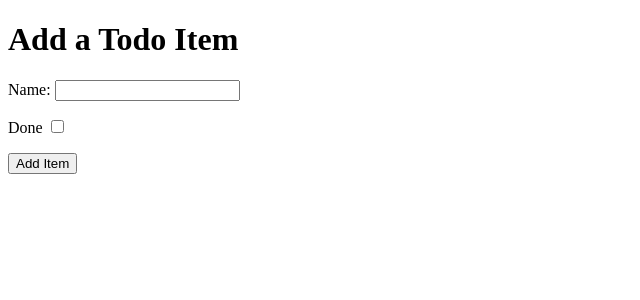
After one commit to Kat632/full-stack-frameworks-Django, a Django app: page /add in a window 1280 px wide. The commit adds this page. Shown: the top 300 px of the page, without its empty margins (0-640 px from the left). Run offline with Django 3.2, Linux system fonts and the light colour scheme.

Commit message:
create add_item form

```diff
--- a/django_todo/urls.py
+++ b/django_todo/urls.py
@@ -15,9 +15,10 @@ Including another URLconf
 """
 from django.contrib import admin
 from django.urls import path
-from todo.views import get_todo_list
+from todo.views import get_todo_list, add_item
 
 urlpatterns = [
     path('admin/', admin.site.urls),
-    path('', get_todo_list, name='get_todo_list')
+    path('', get_todo_list, name='get_todo_list'),
+    path('add', add_item, name='add')
 ]
--- /dev/null
+++ b/todo/templates/todo/add_item.html
@@ -0,0 +1,34 @@
+<!DOCTYPE html>
+<html lang="en">
+<head>
+    <meta charset="UTF-8">
+    <meta http-equiv="X-UA-Compatible" content="IE=edge">
+    <meta name="viewport" content="width=device-width, initial-scale=1.0">
+    <title>Document</title>
+</head>
+<body>
+    <h1>Add a Todo Item</h1>
+
+    <form method="POST" action="add">
+        <div>
+            <p>
+                <label for="id_name">Name: </label>
+                <input type="text" id="id_name" name="item_name" />
+            </p>
+        </div>
+        <div>
+            <p>
+                <label for="id_done">Done </label>
+                <input type="checkbox" id="id_done" name="done" />
+
+            </p>
+        </div>
+        <div>
+            <p>
+                <button type="submit">Add Item</button>
+            </p>
+        </div>
+    </form>
+
+</body>
+</html>
--- a/todo/templates/todo/todo_list.html
+++ b/todo/templates/todo/todo_list.html
@@ -24,5 +24,7 @@
     {% endfor %}
 </table>
 
+<a href="/add">Add an item</a>
+
 </body>
 </html>
--- a/todo/views.py
+++ b/todo/views.py
@@ -7,6 +7,10 @@ from .models import Item
 def get_todo_list(request):
     items = Item.objects.all()
     context = {
-        'items' : items
+        'items': items
     }
     return render(request, 'todo/todo_list.html', context)
+
+
+def add_item(request):
+    return render(request, 'todo/add_item.html')
```
